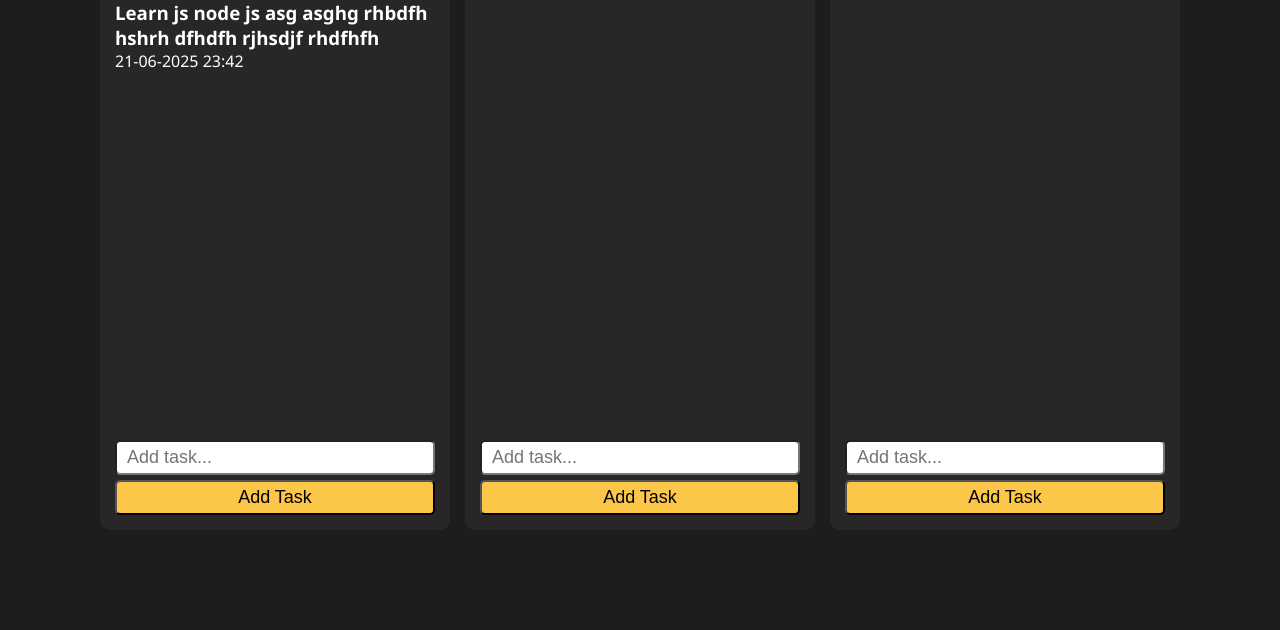
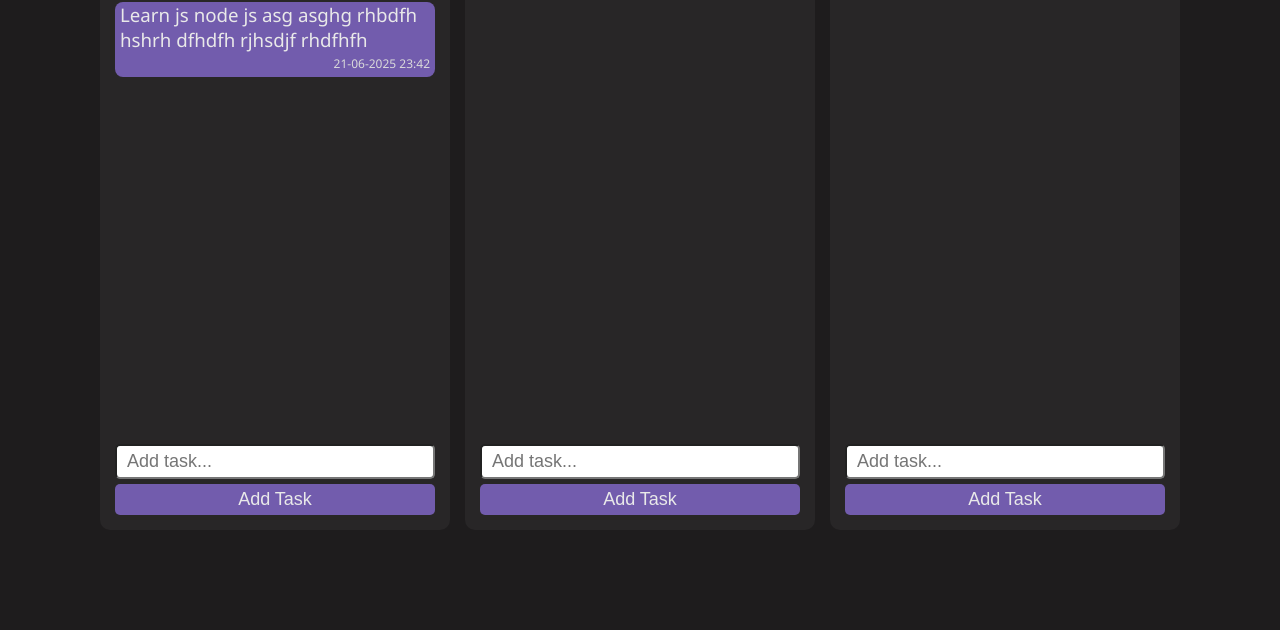
Before and after one commit to adiityasharma/kanban-board, a plain HTML site: page index.html in a window 1280 px wide. Shown: the part 170-800 px from the top of the page. Drawn offline with Linux system fonts and the light colour scheme.

Commit message:
refactor styling for Kanban board tasks and input fields

```diff
--- a/style.css
+++ b/style.css
@@ -31,12 +31,42 @@ html, body{
   align-items: center;
   justify-content: space-between;
   padding: 15px;
+  color: #e9e9e9;
 }
 .board .content{
   width: 100%;
   height: 75%;
   /* background-color: #934545; */
+  display: flex;
+  flex-direction: column;
+  gap: 10px;
+  overflow: auto;
 }
+.board .content::-webkit-scrollbar {
+  display: none; /* Webkit-based browsers */
+}
+
+.board .content .task{
+  width: 100%;
+  /* height: 80px; */
+  background-color: #725CAD;
+  position: relative;
+  padding: 0px 5px 25px 5px;
+  border-radius: 8px;
+  color: #e9e9e9;
+}
+.board .content .task h3{
+  font-weight: 500;
+}
+.board .content .task .task-time{
+  font-size: 12px;
+  position: absolute;
+  bottom: 5px;
+  right: 5px;
+  color: #dadada;
+
+}
+
 
 .board .input-field{
   width: 100%;
@@ -58,10 +88,12 @@ html, body{
   padding: 5px 10px;
   font-size: 18px;
   border-radius: 5px;
-  background-color: #fcc648;
+  background-color: #725CAD;
   cursor: pointer;
+  border: none;
+  color: #e9e9e9;
 }
 
 .board .input-field .add-btn:active {
-  background-color: #d4a026;
+  background-color: #5d42a7;
 }
```
